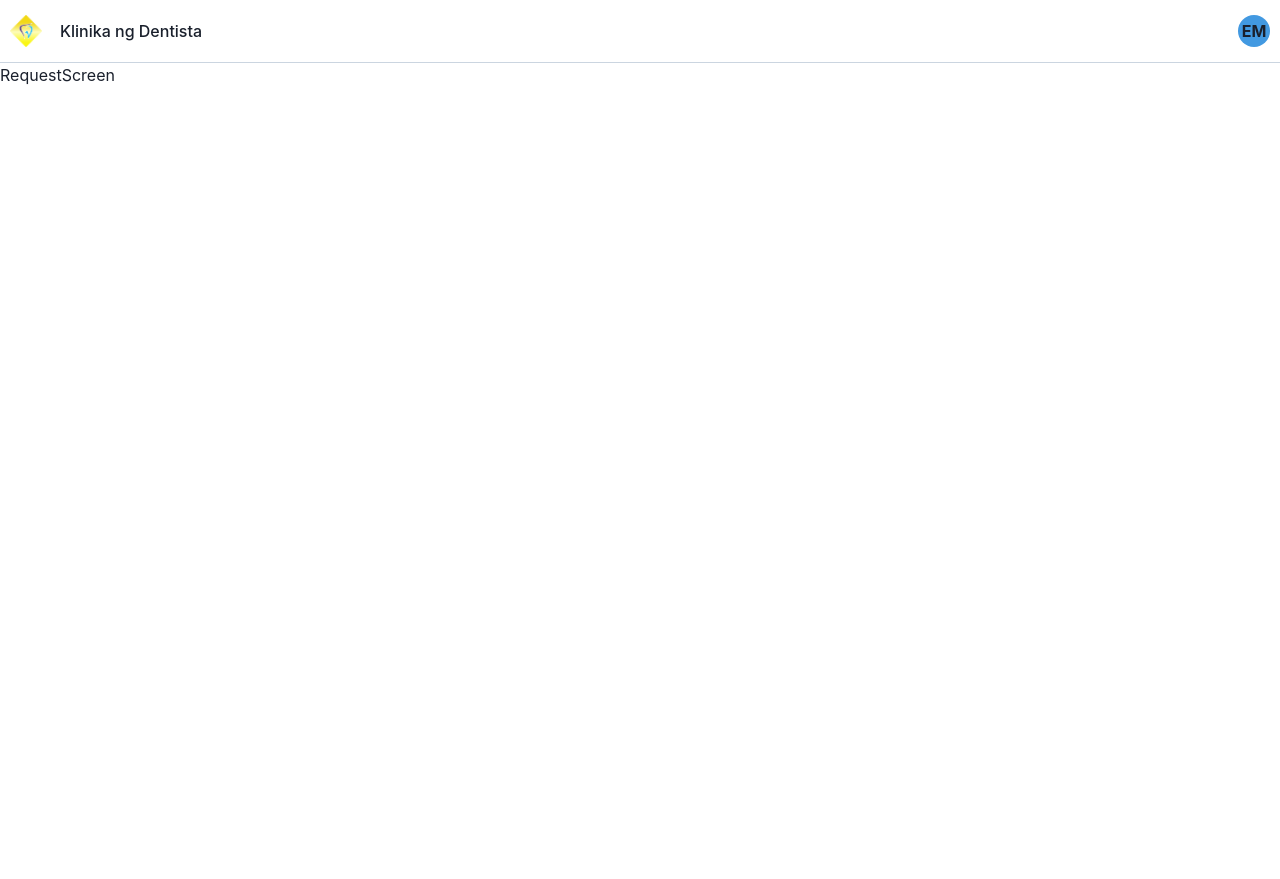
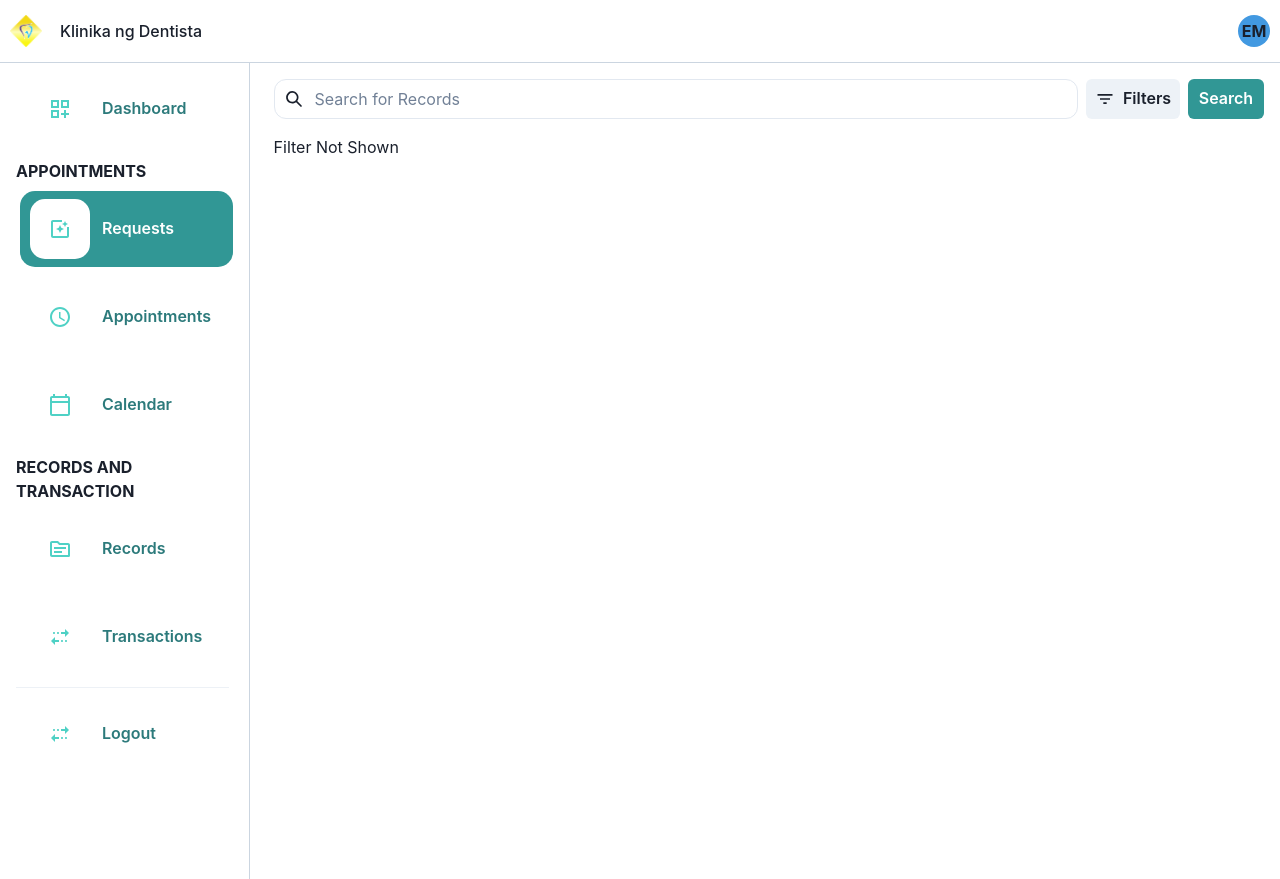
Before and after one commit to sepiisagun/knddras-employees, a Next.js app: page /request in a window 1280 px wide. Before the commit the page ends 800 px from the top, so only its background shows below. Built offline with nearby package versions, Linux system fonts and the light colour scheme.

Commit message:
feat: changed profile layout grid

```diff
--- a/src/components/SideBar/SideBarMenuItem.js
+++ b/src/components/SideBar/SideBarMenuItem.js
@@ -5,7 +5,7 @@ import { Router } from "next/router";
 const SideBarMenuItem = ({ item }) => {
 	const minW = "100%";
 	return (
-		<Box key={item.key} w={minW}>
+		<Box key={item.key}>
 			<Button
 				key={item.title}
 				_hover={{
--- a/src/components/SideBar/SideBarNavigation.js
+++ b/src/components/SideBar/SideBarNavigation.js
@@ -11,10 +11,11 @@ const SideBarNavigation = () => {
 	return (
 		<Box ref={mainPanel}>
 			<Box
+				bg={sidebarBg}
 				borderRightColor="gray.300"
 				borderRightWidth="1px"
 				display={{ sm: "none", xl: "block" }}
-				h="100vh"
+				maxW="100%"
 				pr="2"
 				py="2"
 			>
@@ -24,13 +25,11 @@ const SideBarNavigation = () => {
 					h="100vh"
 					m={sidebarMargins}
 					maxH="100%"
-					minW="300px"
 					ms={{
 						sm: "16px",
 					}}
-					pe="15px"
+					pe="4px"
 					transition={variantChange}
-					w="full"
 				>
 					<SideBarContent />
 				</Box>
--- a/src/layout/ProfileLayout.js
+++ b/src/layout/ProfileLayout.js
@@ -3,12 +3,11 @@ import SideBarNavigation from "../components/SideBar/SideBarNavigation";
 
 const ProfileLayout = ({ children }) => {
 	return (
-		<Grid templateAreas={`"nav main"`}>
-			<GridItem area="nav" maxW="30%" minW="fit-content" pl="2">
+		<Grid gap={2} templateColumns="repeat(10, 1fr)">
+			<GridItem colSpan="2" maxH="fit-content">
 				<SideBarNavigation />
 			</GridItem>
-
-			<GridItem area="main" flex="1" maxW="full">
+			<GridItem colSpan="8" maxH="fit-content">
 				{children}
 			</GridItem>
 		</Grid>
--- a/src/modules/request/screens/RequestScreen.js
+++ b/src/modules/request/screens/RequestScreen.js
@@ -1,5 +1,12 @@
+import SearchBar from "../../../components/Search/SearchBar";
+import ProfileLayout from "../../../layout/ProfileLayout";
+
 const RequestScreen = () => {
-	return <div>RequestScreen</div>;
+	return (
+		<ProfileLayout>
+			<SearchBar />
+		</ProfileLayout>
+	);
 };
 
 export default RequestScreen;
```
